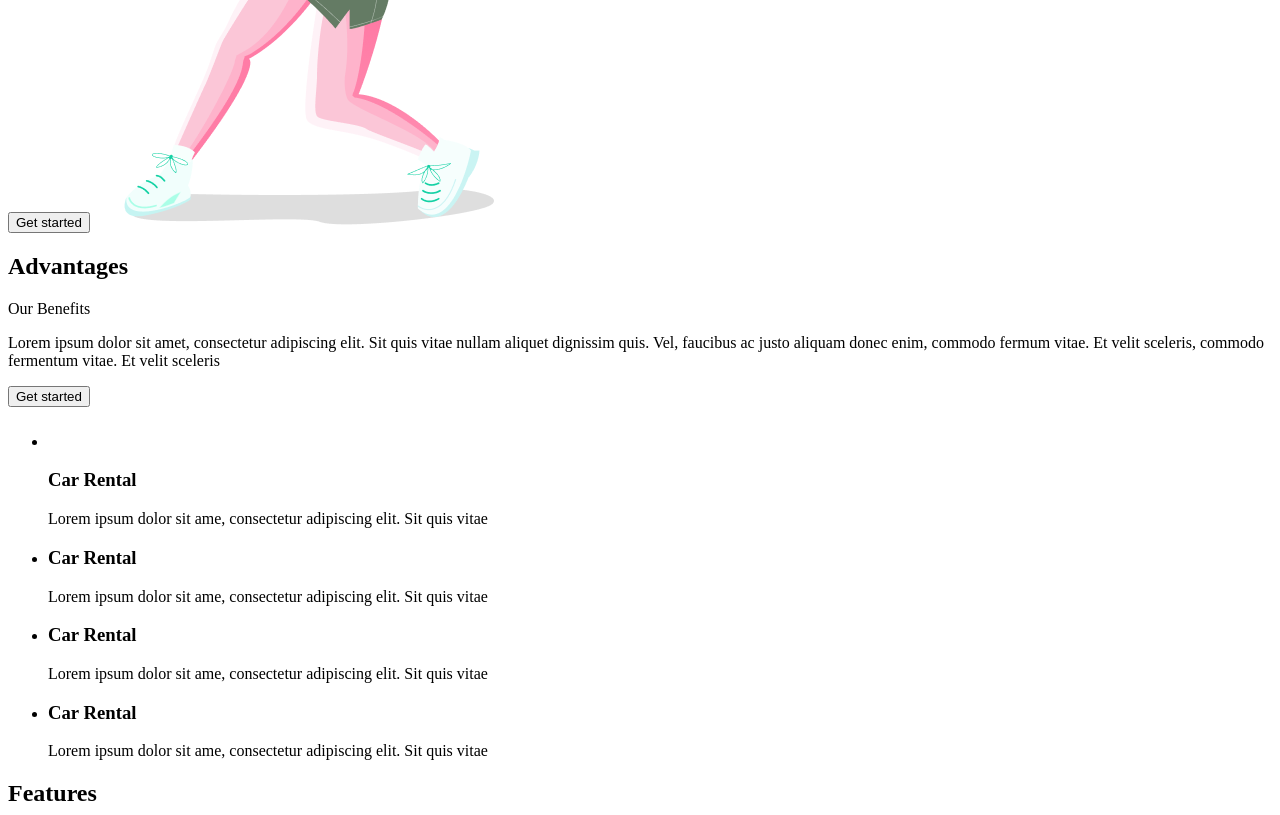
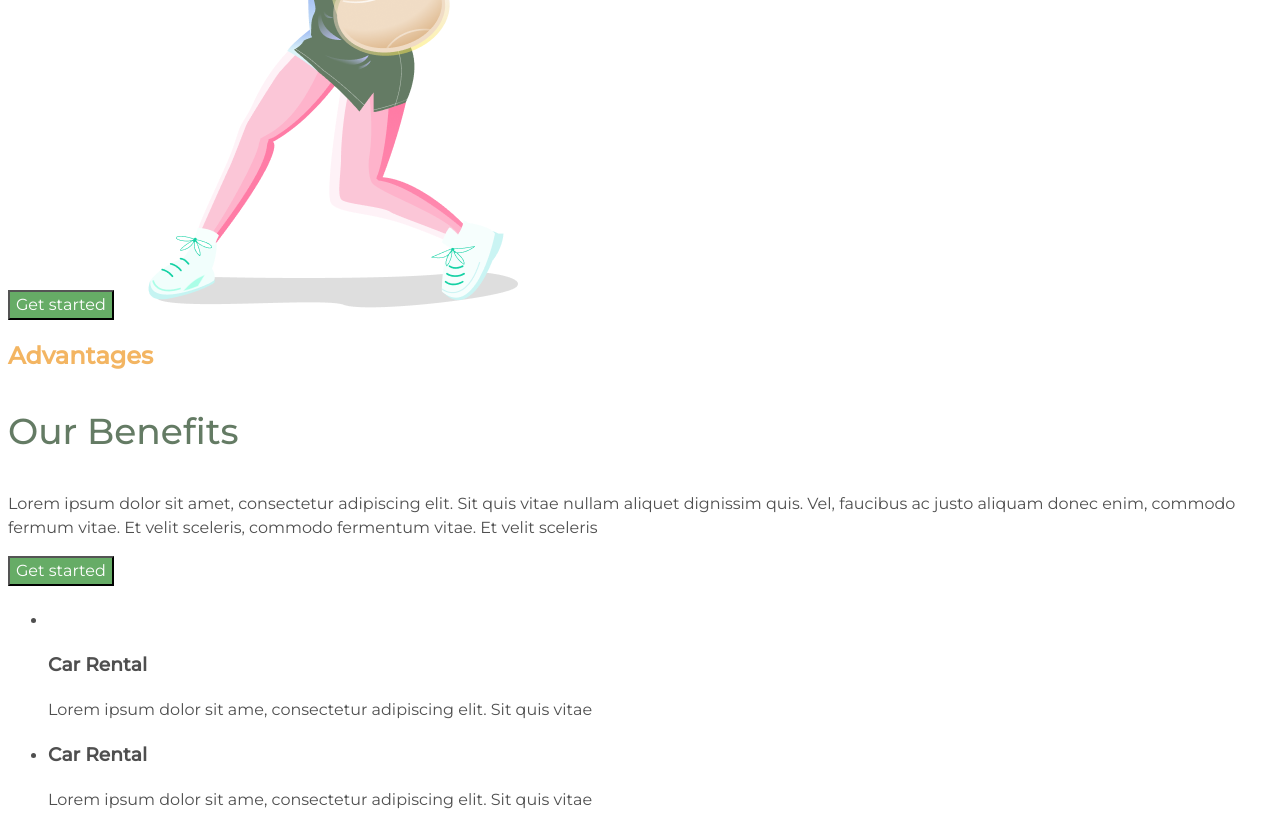
Before and after one commit to flashforward55/-Awesome, a plain HTML site: page index.html in a window 1280 px wide. Shown: the part 659-1474 px from the top of the page. Drawn offline with Linux system fonts and the light colour scheme.

Commit message:
Добавлены шрифты

```diff
--- a/css/style.css
+++ b/css/style.css
@@ -1,6 +1,34 @@
+@font-face {
+  font-family: 'Montserrat';
+  font-style: normal;
+  font-weight: 400;
+  src: local('Montserrat'),
+    url('../fonts/montserrat-v25-latin-regular.woff2') format('woff2'),
+    url('../fonts/montserrat-v25-latin-regular.woff') format('woff');
+}
+
+@font-face {
+  font-family: 'Montserrat';
+  font-style: normal;
+  font-weight: 500;
+  src: local('Montserrat'),
+    url('../fonts/montserrat-v25-latin-500.woff2') format('woff2'),
+    url('../fonts/montserrat-v25-latin-500.woff') format('woff');
+}
+
+@font-face {
+  font-family: 'Montserrat';
+  font-style: italic;
+  font-weight: 400;
+  src: local('Montserrat'),
+    url('../fonts/montserrat-v25-latin-italic.woff2') format('woff2'),
+    url('../fonts/montserrat-v25-latin-italic.woff') format('woff');
+}
+
 :root {
   --color-primary: #4f4f4f;
   --color-secondary: #333;
+  --color-invert: #fff;
 
   --color-text-action: #fefefe;
   --color-background-action: #66ac66;
@@ -9,27 +37,56 @@
   --color-heading-subtitle: #647b64;
 }
 
+::selection {
+  color: var(--color-invert);
+  background-color: var(--color-primary);
+}
+
 body {
   color: var(--color-primary);
+  font-size: 16px;
+  font-weight: 400;
+  line-height: 1.5;
+  font-family: 'Montserrat', sans-serif;
 }
 
 .header-link {
   color: var(--color-secondary);
+  text-decoration: none;
+  text-underline-offset: 2px;
+}
+
+.header-link:hover {
+  text-decoration: underline;
 }
 
 .button {
   color: var(--color-text-action);
+  font-family: inherit;
+  font-size: 16px;
+  line-height: 1.5;
   background-color: var(--color-background-action);
 }
 
 .hero-title {
   color: var(--color-secondary);
+  font-size: 36px;
+  font-weight: 500;
+  line-height: 1.333;
+  /* white-space: nowrap;
+  overflow: hidden;
+  text-overflow: ellipsis; */
 }
 
 .heading-title {
   color: var(--color-heading-title);
+  font-size: 24px;
+  line-height: 1.333;
 }
 
 .heading-subtitle {
   color: var(--color-heading-subtitle);
+  font-size: 36px;
+  font-weight: 500;
+  line-height: 1.333;
 }
--- a/index.html
+++ b/index.html
@@ -6,8 +6,13 @@
   <meta http-equiv="X-UA-Compatible" content="IE=edge" />
   <meta name="viewport" content="width=device-width, initial-scale=1.0" />
   <title>Awesome UI</title>
-
-  <link rel="stylesheet" href="./css/styles.css" />
+  <!-- Fonts -->
+  <link rel="preconnect" href="https://fonts.googleapis.com">
+  <link rel="preconnect" href="https://fonts.gstatic.com" crossorigin>
+  <link href="https://fonts.googleapis.com/css2?family=Montserrat:ital,wght@0,400;0,500;1,400&display=swap"
+    rel="stylesheet">
+  <!-- Styles -->
+  <link rel="stylesheet" href="./css/style.css" />
 </head>
 
 <body>
@@ -47,7 +52,7 @@
         donec enim, commodo fermum vitae. Et velit sceleris, commodo fermentum
         vitae. Et velit sceleris
       </p>
-      <button type="button">Get started</button>
+      <button class="button" type="button">Get started</button>
       <ul>
         <li>
           <img src="./images/smart-car.svg" alt="" />
```
Also changed, not shown: fonts/montserrat-v25-latin-500.woff (added), fonts/montserrat-v25-latin-500.woff2 (added), fonts/montserrat-v25-latin-italic.woff (added), fonts/montserrat-v25-latin-italic.woff2 (added), fonts/montserrat-v25-latin-regular.woff (added), fonts/montserrat-v25-latin-regular.woff2 (added).
